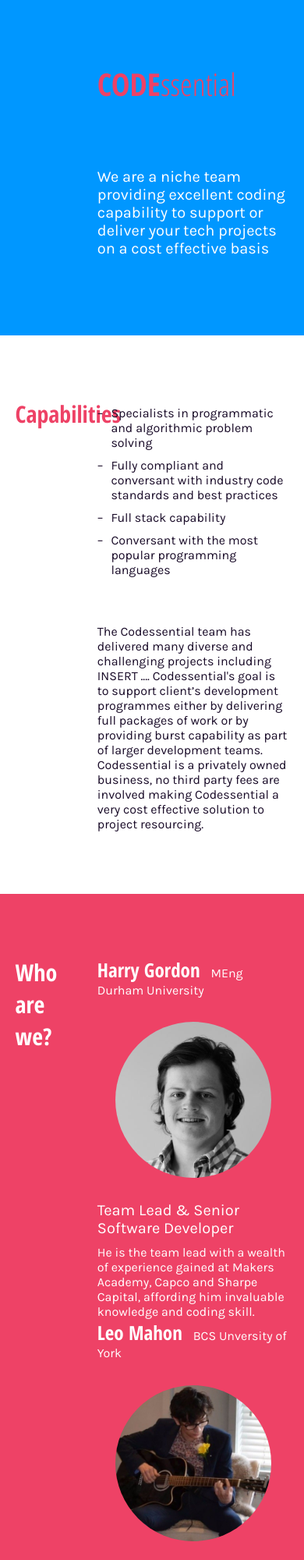
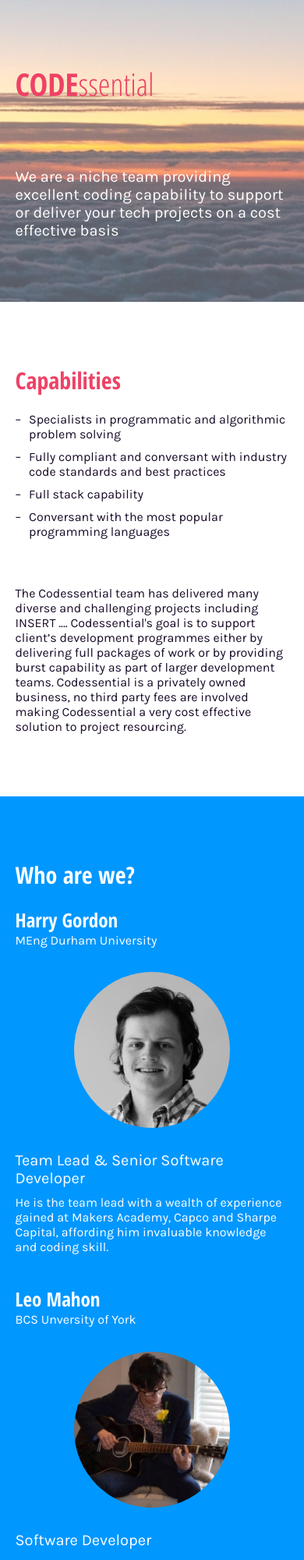
Before and after one commit to hwgordon247/CODEssential, a website: page index.html in a window 390 px wide. Shown: the top 2000 px of the page at 78% size. Drawn offline with Linux system fonts and the light colour scheme.

Commit message:
responsive and background image

```diff
--- a/index.html
+++ b/index.html
@@ -53,7 +53,7 @@
             <div class="people info">
                 <div class="person">
                     <h4>
-                        <span class="name">Harry Gordon</span> MEng Durham University
+                        <div class="name">Harry Gordon</div> MEng Durham University
                     </h4>
                     <img class="head-shot" src="img/harry.jpeg" />
                     <div class="text-container">
@@ -61,9 +61,9 @@
                         <div>He is the team lead with a wealth of experience gained at Makers Academy, Capco and Sharpe Capital, affording him invaluable knowledge and coding skill.</div>
                     </div>
                 </div>
-                <div class="person">
+                <div class="person leo">
                     <h4>
-                        <span class="name">Leo Mahon</span> BCS Unversity of York
+                        <div class="name">Leo Mahon</div> BCS Unversity of York
                     </h4>
                     <img class="head-shot" src="img/leo.jpeg" />
                     <div class="text-container">
--- a/scss/index.scss
+++ b/scss/index.scss
@@ -37,12 +37,27 @@ li:before {
 }
 
 .top {
-    background-color: $blue;
+    width: 100%;
+    position: relative;
     display: inline-block;
 
     .container {
         margin: 0 25% 0 15%;
     }
+}
+
+.top::after {
+    content: "";
+    background-image: url("img/sky.jpg");
+    background-position: center;
+    background-repeat: no-repeat;
+    top: 0;
+    left: 0;
+    bottom: 0;
+    right: 0;
+    position: absolute;
+    z-index: -1;
+    opacity: 0.65;
 }
 
 .big {
@@ -93,7 +108,6 @@ li:before {
     margin-bottom: 20px;
     font-family: 'Open Sans Condensed', sans-serif !important;
     font-weight: 700;
-    width: 30;
 }
 
 .name {
@@ -105,9 +119,13 @@ li:before {
 }
 
 .red {
-    background-color: $red;
+    background-color: $blue;
     display: inline-block;
     color: $white;
+}
+
+.leo {
+    margin-top: 40px;
 }
 
 .white {
@@ -115,17 +133,7 @@ li:before {
 }
 
 .block {
-    display: flex;
     margin: 80px 5%;
-    justify-content: space-between;
-
-    .info {
-        width: 70%;
-    }
-
-    .title {
-        width: 25%;
-    }
 }
 
 .person {
@@ -154,6 +162,24 @@ li:before {
 }
 
 @media only screen and (min-width : 768px) {
+    .block {
+        display: flex;
+        margin: 80px 5%;
+        justify-content: space-between;
+
+        .info {
+            width: 70%;
+        }
+
+        .title {
+            width: 25%;
+        }
+    }
+
+    .leo {
+        margin-top: 0px;
+    }
+
     .container {
         margin: 0 10%;
     }
```
Also changed, not shown: img/fav.png, img/horizon.jpg (added), img/sky.jpg (added), index.css, 1 other file.
